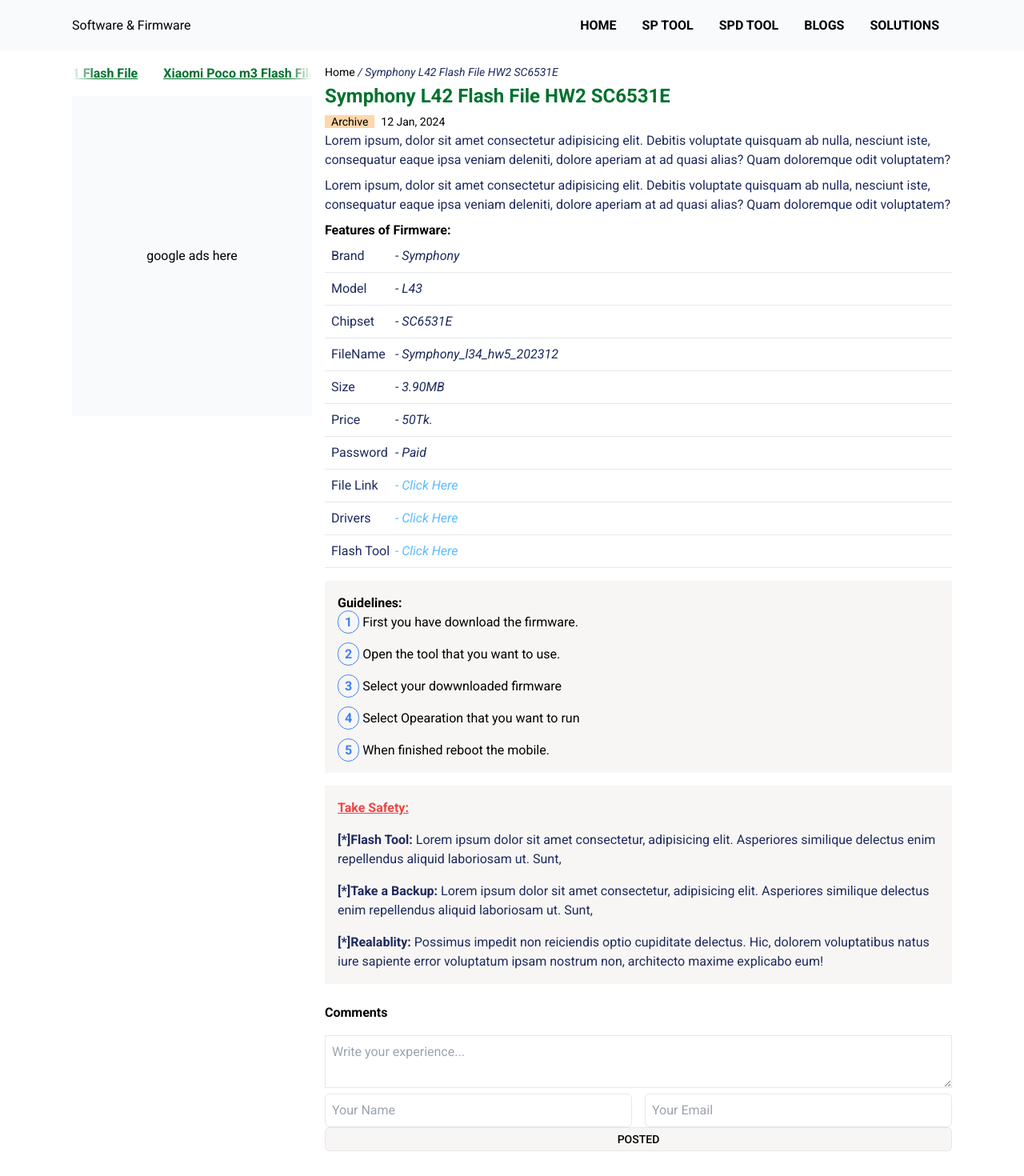
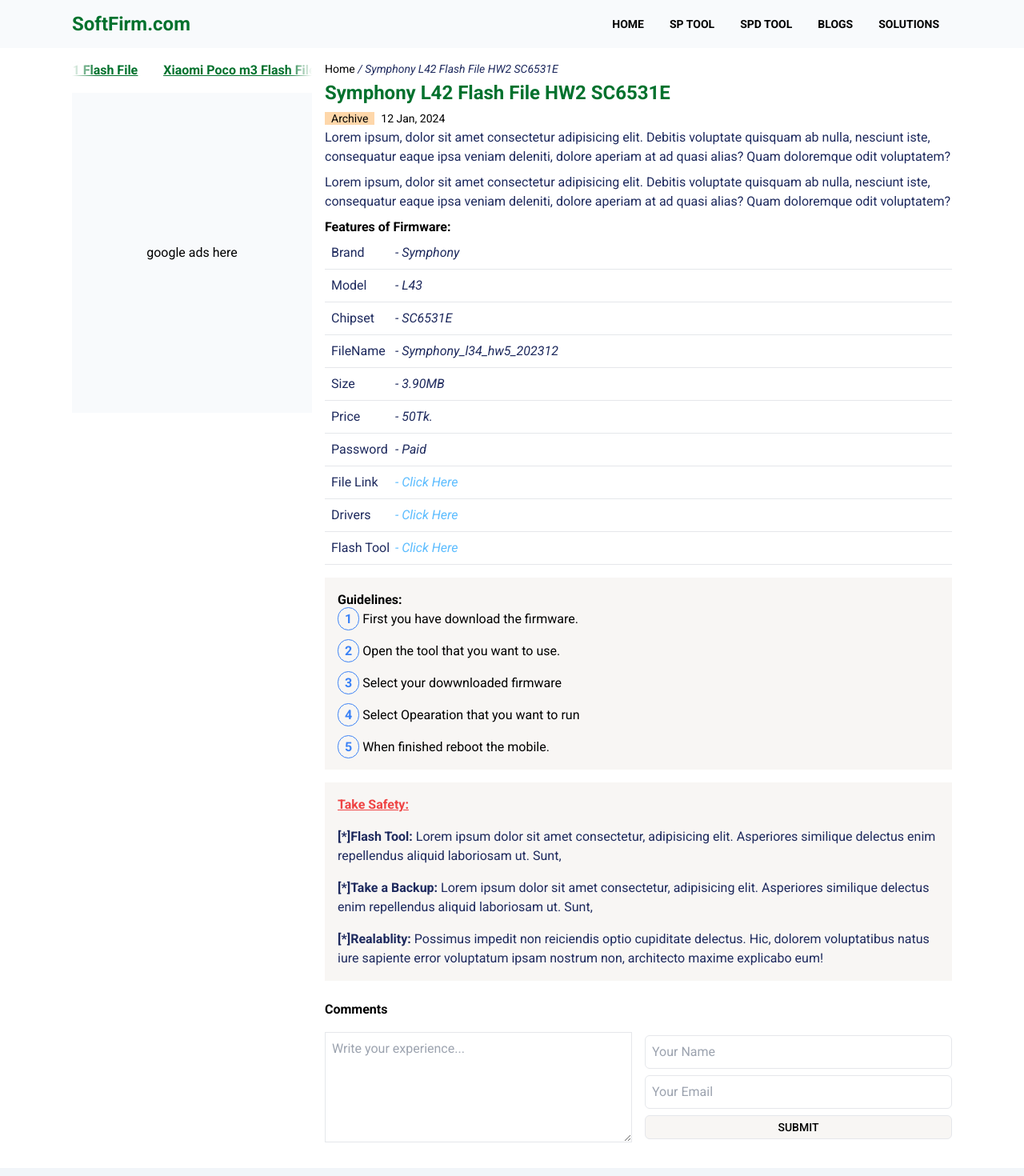
Before and after one commit to ashaansojib/firmwarehub, a React (Vite) app: page /download/1 in a window 1280 px wide. Shown: the top 1470 px of the page at 80% size. Built offline with nearby package versions, Linux system fonts and the light colour scheme.

Commit message:
nav fixing for responsive

```diff
--- a/src/index.css
+++ b/src/index.css
@@ -18,7 +18,7 @@
   @apply max-w-[1100px] mx-auto
 }
 a:hover{
-  color: green;
+  @apply text-primary
 }
 p{
   @apply text-secondary
@@ -30,14 +30,17 @@
   @apply font-semibold
 }
 .menu-btn{
-  @apply font-semibold uppercase px-4 py-3 inline-block hover:bg-slate-100
+  @apply font-medium md:font-semibold text-sm uppercase px-4 py-3 block md:inline-block hover:bg-slate-100
 }
 input{
   @apply border py-2 px-3 w-full rounded-md
 }
-input[type=text]:focus {
+input[type=email], input[type=text]:focus {
   outline-color: #d0e6f7;
   color: red;
+}
+textarea:focus{
+  outline-color: #d0e6f7;
 }
 .default-btn{
   @apply py-1 px-2 font-semibold bg-slate-100 rounded-md
@@ -70,10 +73,9 @@
 .steps{
   @apply px-2 py-1 border border-blue-500 rounded-full text-blue-500 font-semibold
 }
-/* .desc{
-  @apply text-[#1E2A5E] py-2
-} */
-
+.comment{
+  @apply grid grid-cols-1 md:grid-cols-2 gap-4 justify-between items-center
+}
 /* footer */
 .footer-link{
   @apply py-2
--- a/src/pages/download/Comments.jsx
+++ b/src/pages/download/Comments.jsx
@@ -9,12 +9,15 @@
                 <span className='text-sm font-medium'>Asha An Sojib</span>
             </div> */}
             <form className='my-4'>
-                <textarea name="" id="" className='border w-full p-2' placeholder='Write your experience...'></textarea>
-                <div className='flex justify-between gap-4'>
-                    <input type="text" placeholder='Your Name' className='border w-full p-2' />
-                    <input type="email" placeholder='Your Email' className='border w-full p-2' />
+                <div className='comment'>
+                    <textarea name="" id="" rows={5} className='border w-full p-2' placeholder='Write your experience...'></textarea>
+
+                    <div className='space-y-2'>
+                        <input type="text" placeholder='Your Name' className='border w-full p-2' />
+                        <input type="email" placeholder='Your Email' className='border w-full p-2' />
+                        <input type="submit" value="SUBMIT" className='d-btn cursor-pointer' />
+                    </div>
                 </div>
-                <input type="submit" value="POSTED" className='d-btn' />
             </form>
         </div>
     );
--- a/src/pages/home/Home.jsx
+++ b/src/pages/home/Home.jsx
@@ -10,7 +10,7 @@
     };
     return (
         <div className='py-2'>
-            <div className='flex gap-2 items-center'>
+            <div className='flex flex-col-reverse md:flex-row justify-between gap-2'>
                 <input type="text" placeholder='Type Your File Name...' className='' />
                 {/* <button className='default-btn'>Brand</button> */}
                 <FormControl sx={{ minWidth: 150 }} size="small">
--- a/src/shared/Header.jsx
+++ b/src/shared/Header.jsx
@@ -1,18 +1,36 @@
-import React from 'react';
+import React, { useState } from 'react';
 import { Link, NavLink } from 'react-router-dom';
 
 const Header = () => {
+
+    const [open, setOpen] = useState(true);
+
+    const navBar = <>
+
+        <NavLink className="menu-btn" to="/">Home</NavLink>
+        <NavLink className="menu-btn" to="/sp-tools">SP Tool</NavLink>
+        <NavLink className="menu-btn" to="/spd-tools">SPD Tool</NavLink>
+        <NavLink className="menu-btn" to="/blogs">Blogs</NavLink>
+        <NavLink className="menu-btn" to="/">Solutions</NavLink>
+    </>
     return (
         <header>
-            <div className="my-container md:flex justify-between items-center ">
-                <Link to="/"><h1>Software & Firmware</h1></Link>
-                <div>
-                    <NavLink className="menu-btn" to="/">Home</NavLink>
-                    <NavLink className="menu-btn" to="/sp-tools">SP Tool</NavLink>
-                    <NavLink className="menu-btn" to="/spd-tools">SPD Tool</NavLink>
-                    <NavLink className="menu-btn" to="/blogs">Blogs</NavLink>
-                    <NavLink className="menu-btn" to="/">Solutions</NavLink>
-                </div>
+            <div className="my-container flex justify-between items-center ">
+                <Link to="/"><h2>Soft<span className='text-primary'>Firm</span>.com</h2></Link>
+
+                <svg onClick={() => setOpen(!open)} xmlns="http://www.w3.org/2000/svg" fill="none" viewBox="0 0 24 24" strokeWidth={1.5} stroke="currentColor" className="size-6 md:hidden cursor-pointer">
+                    <path strokeLinecap="round" strokeLinejoin="round" d="M6 18 18 6M6 6l12 12" />
+                </svg>
+                <div className="md:block hidden">
+                {
+                    navBar
+                }
+            </div>
+            </div>
+            <div className={`${open ? 'block md:hidden' : 'hidden'}`}>
+                {
+                    navBar
+                }
             </div>
         </header>
     );
```
